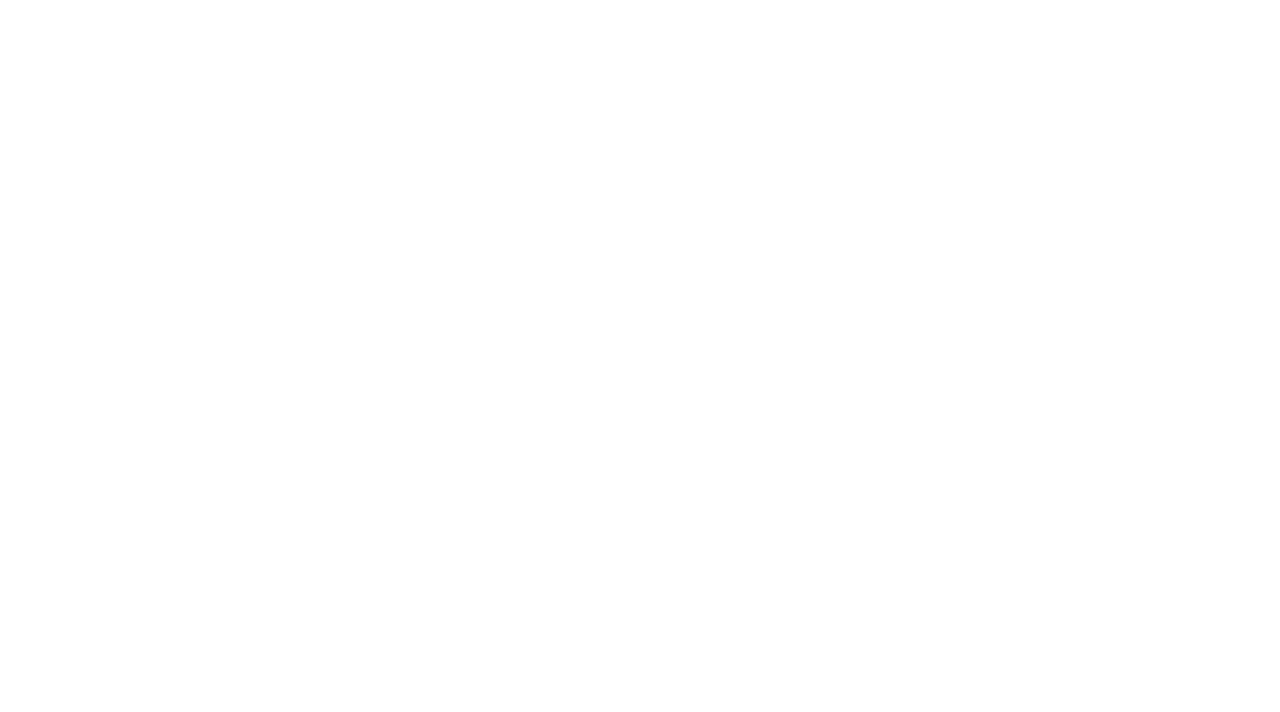
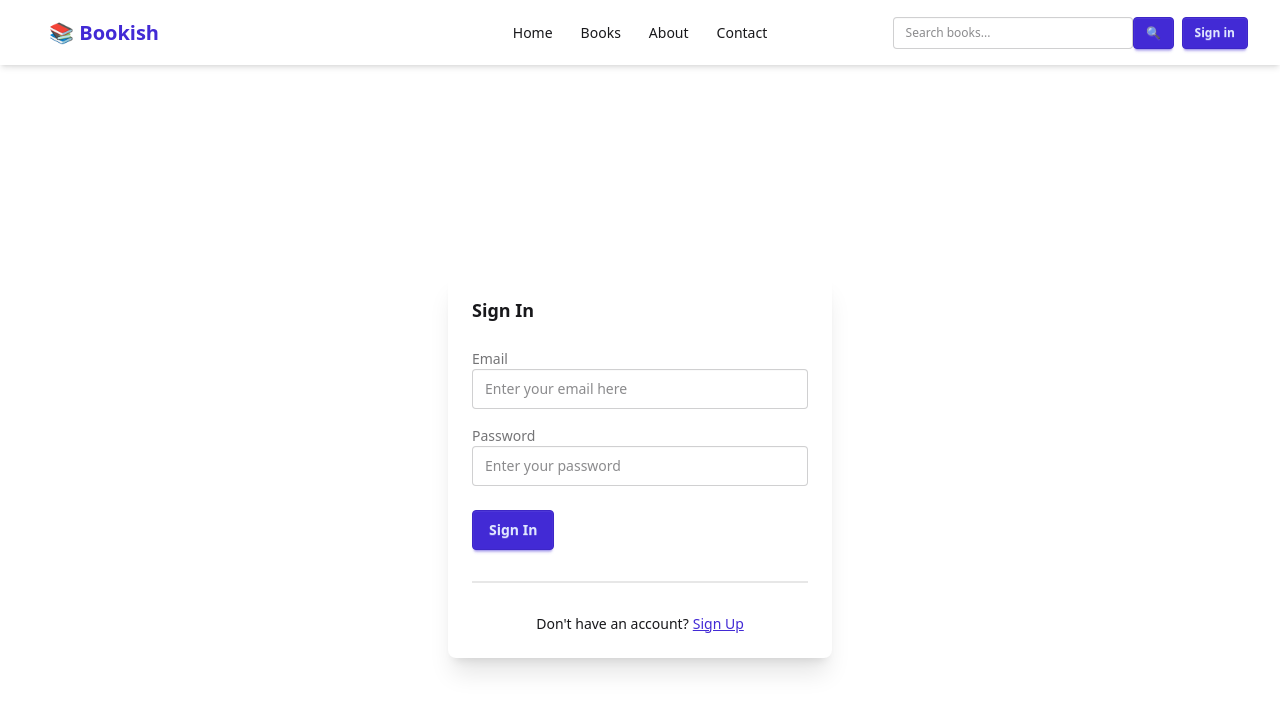
Before and after one commit to Kushal-np/Blogapp, a React (Vite) app in the folder Frontend/: page /login in a window 1280 px wide. Before the commit this address had no page. Shown: the top 712 px of the page. Built offline with nearby package versions, Linux system fonts and the light colour scheme.

Commit message:
login and signup component added

```diff
--- a/Frontend/src/App.jsx
+++ b/Frontend/src/App.jsx
@@ -8,6 +8,7 @@ import Heading from './Components/Heading'
 import Home from './Pages/Home'
 import {Routes , Route} from 'react-router-dom'
 import Courses from './Pages/Courses'
+import Login from './Components/Login'
 
 const App = () => {
   return (
@@ -15,6 +16,7 @@ const App = () => {
       <Routes>
         <Route path="/" element={<Home/>}/>
         <Route path="/books" element={<Courses />} />
+        <Route path='/login' element={<Login />}/>
       </Routes>
     </div>
   )
--- /dev/null
+++ b/Frontend/src/Components/Login/index.jsx
@@ -0,0 +1,59 @@
+import Navbar from "../Navbar";
+import { Link } from "react-router-dom";
+
+function Login() {
+    return (
+        <div>
+            <Navbar />
+            <div className="min-h-screen flex justify-center items-center">
+                <div className="card w-96 bg-base-100 shadow-xl">
+                    <div className="card-body">
+                        <h2 className="card-title text-center mb-4">Sign In</h2>
+                        <form onSubmit="/">
+                            <div className="form-control">
+                                <label className="label" htmlFor="email">
+                                    <span className="label-text">Email</span>
+                                </label>
+                                <input
+                                    type="email"
+                                    name="email"
+                                    id="email"
+                                    placeholder="Enter your email here"
+                                    className="input input-bordered w-full"
+                                    required
+                                />
+                            </div>
+                            <div className="form-control mt-4">
+                                <label className="label" htmlFor="password">
+                                    <span className="label-text">Password</span>
+                                </label>
+                                <input
+                                    type="password"
+                                    name="password"
+                                    id="password"
+                                    placeholder="Enter your password"
+                                    className="input input-bordered w-full"
+                                    required
+                                />
+                            </div>
+                            <div className="form-control mt-6">
+                                <button type="submit" className="btn btn-primary">
+                                    Sign In
+                                </button>
+                            </div>
+                        </form>
+                        <div className="divider"></div>
+                        <p className="text-center text-sm">
+                            Don't have an account?
+                            <Link to="/signup" className="link link-primary ml-1">
+                                Sign Up
+                            </Link>
+                        </p>
+                    </div>
+                </div>
+            </div>
+        </div>
+    );
+}
+
+export default Login;
--- a/Frontend/src/Components/Navbar/index.jsx
+++ b/Frontend/src/Components/Navbar/index.jsx
@@ -1,7 +1,8 @@
 import { useEffect, useState } from "react";
 import { Link } from "react-router-dom";
+import Login from "../Login";
 function Navbar() {
-
+  const [isLoginShow , SetLoginShown] = useState(false)
   const [theme,setTheme] = useState(localStorage.getItem("theme")?localStorage.getItem("theme"):"light")
   const element = document.documentElement;
   useEffect(()=>{
@@ -24,6 +25,9 @@ function Navbar() {
       console.log("Searching for:", searchQuery);
     }
   };
+  function LoginHandler(){
+    SetLoginShown(!isLoginShow)
+  }
 
   const navItems = (
     <>
@@ -126,8 +130,10 @@ function Navbar() {
 
 
         {/* CTA Button */}
-        <button className="btn btn-primary btn-sm hidden sm:inline-block">
-          Sign in
+        <button className="btn btn-primary btn-sm hidden sm:inline-block " onClick={LoginHandler}>
+
+        <Link to="/login">Sign in</Link>
+
         </button>
       </div>
     </div>
--- /dev/null
+++ b/Frontend/src/Components/SignUp/index.jsx
@@ -0,0 +1,59 @@
+import Navbar from "../Navbar";
+import { Link } from "react-router-dom";
+
+function Signup() {
+    return (
+        <div>
+            <Navbar />
+            <div className="min-h-screen flex justify-center items-center">
+                <div className="card w-96 bg-base-100 shadow-xl">
+                    <div className="card-body">
+                        <h2 className="card-title text-center mb-4">Sign Up</h2>
+                        <form onSubmit="/">
+                            <div className="form-control">
+                                <label className="label" htmlFor="email">
+                                    <span className="label-text">Email</span>
+                                </label>
+                                <input
+                                    type="email"
+                                    name="email"
+                                    id="email"
+                                    placeholder="Enter your email here"
+                                    className="input input-bordered w-full"
+                                    required
+                                />
+                            </div>
+                            <div className="form-control mt-4">
+                                <label className="label" htmlFor="password">
+                                    <span className="label-text">Password</span>
+                                </label>
+                                <input
+                                    type="password"
+                                    name="password"
+                                    id="password"
+                                    placeholder="Enter your password"
+                                    className="input input-bordered w-full"
+                                    required
+                                />
+                            </div>
+                            <div className="form-control mt-6">
+                                <button type="submit" className="btn btn-primary">
+                                    Sign Up
+                                </button>
+                            </div>
+                        </form>
+                        <div className="divider"></div>
+                        <p className="text-center text-sm">
+                            Already have an account?
+                            <Link to="/login" className="link link-primary ml-1">
+                                Sign In
+                            </Link>
+                        </p>
+                    </div>
+                </div>
+            </div>
+        </div>
+    );
+}
+
+export default Signup;
--- a/Frontend/src/Pages/Home/index.jsx
+++ b/Frontend/src/Pages/Home/index.jsx
@@ -12,7 +12,6 @@ function Home(){
       <Navbar />
       <div className='flex flex-col'>
       <Banner />
-      <EmailField/>
       </div>
       <Heading />
       <FreeBook/>
```
